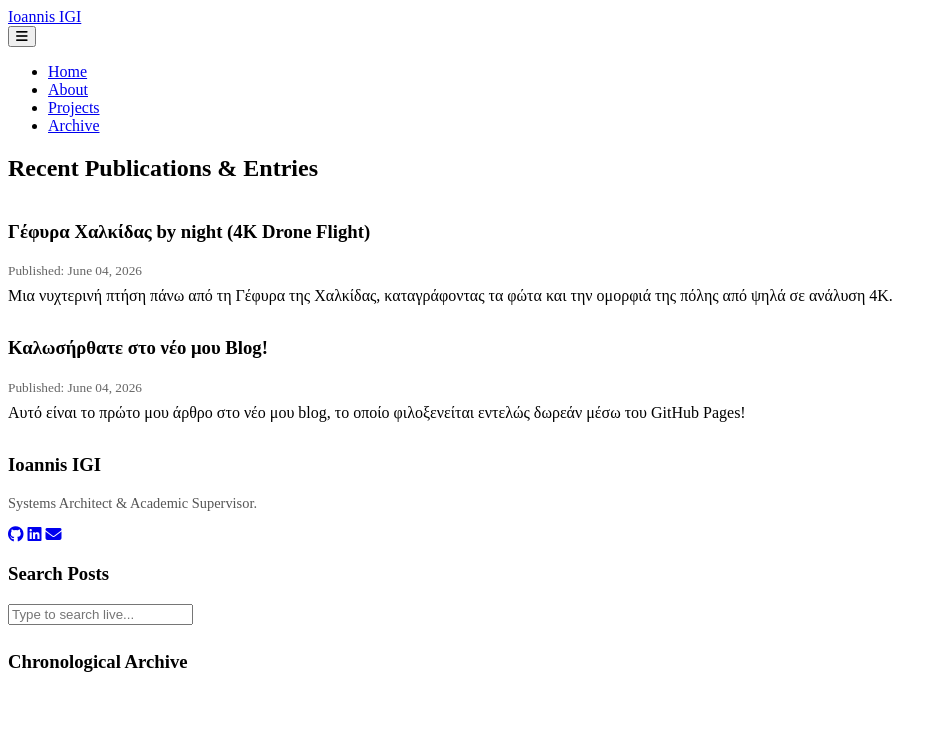
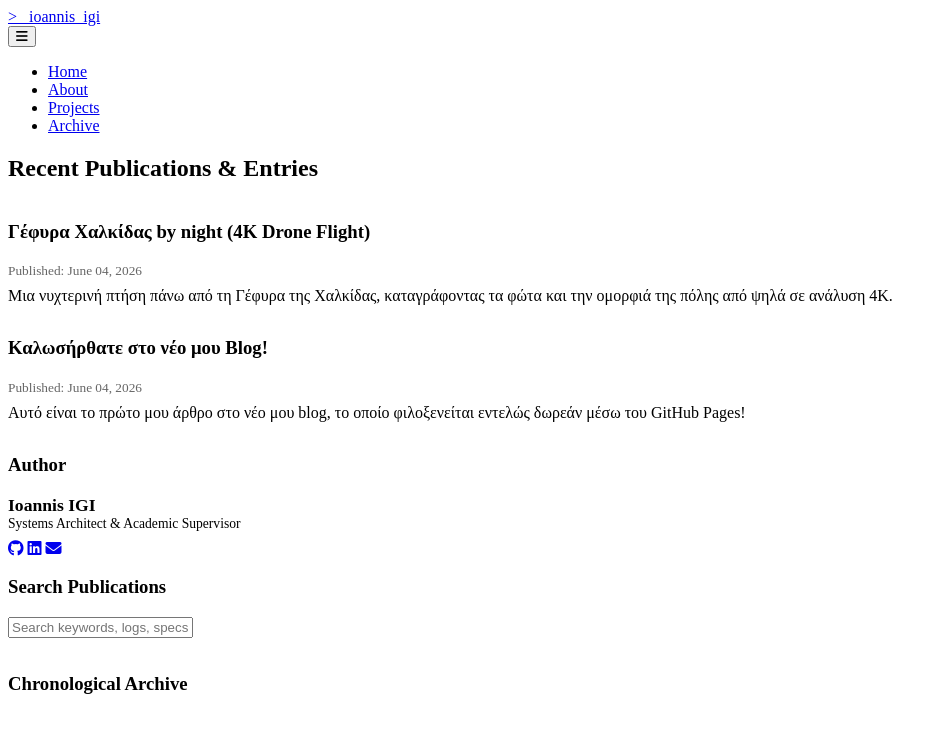
Before and after one commit to IoannisIn/ioannisin.github.io, a Jekyll site: the page built from index.html, in a window 1280 px wide. Shown: the top 733 px of the page, without its empty margins (0-947 px from the left). Built offline with Jekyll 4.4.1, drawn with Linux system fonts in a browser that asks for light colours; a style sheet for code colours, icons or effects is not loaded.

Commit message:
Refactor default layout with updated SEO and navigation

```diff
--- a/_layouts/default.html
+++ b/_layouts/default.html
@@ -9,70 +9,74 @@
   <link rel="stylesheet" href="{{ '/assets/css/styles.css' | relative_url }}">
   <link rel="canonical" href="{{ page.url | absolute_url }}">
 
+  <!-- UI Icons Layer -->
   <link rel="stylesheet" href="https://cdnjs.cloudflare.com/ajax/libs/font-awesome/6.4.0/css/all.min.css" media="print" onload="this.media='all'">
   <link rel="stylesheet" href="https://cdn.jsdelivr.net/gh/jpswalsh/academicons@1/css/academicons.min.css" media="print" onload="this.media='all'">
 
-  <meta property="og:site_name" content="{{ site.title }}">
+  <!-- SEO Graph Matrix -->
   <meta property="og:title" content="{{ page.title | default: site.title }}">
-  <meta property="og:type" content="{% if page.layout == 'post' %}article{% else %}website{% endif %}">
+  <meta property="og:type" content="website">
   <meta property="og:url" content="{{ page.url | absolute_url }}">
 
   <script type="application/ld+json">
   {
     "@context": "https://schema.org",
-    "@type": "{% if page.layout == 'post' %}TechArticle{% else %}WebSite{% endif %}",
-    "headline": "{{ page.title | default: site.title }}",
-    "url": "{{ page.url | absolute_url }}",
-    "author": {
-      "@type": "Person",
-      "name": "Ioannis IGI"
-    }
+    "@type": "WebSite",
+    "headline": "{{ site.title }}",
+    "url": "{{ site.url }}"
   }
   </script>
 </head>
 <body>
 
-  <header class="header-nav">
-    <div class="logo"><a href="{{ '/' | relative_url }}">{{ site.title }}</a></div>
-    <button class="menu-toggle" id="menu-btn" aria-label="Toggle Navigation Menu">
+  <nav class="navbar">
+    <div class="logo"><a href="{{ '/' | relative_url }}">&gt;_ ioannis_igi</a></div>
+    <button class="menu-toggle" id="menu-toggle-btn" aria-label="Toggle Menu">
       <i class="fas fa-bars"></i>
     </button>
-    <ul class="nav-links" id="nav-menu">
+    <ul class="nav-links" id="navbar-menu">
       <li><a href="{{ '/' | relative_url }}">Home</a></li>
       <li><a href="{{ '/about.html' | relative_url }}">About</a></li>
       <li><a href="{{ '/projects.html' | relative_url }}">Projects</a></li>
       <li><a href="{{ '/archive.html' | relative_url }}">Archive</a></li>
     </ul>
-  </header>
+  </nav>
 
-  <div class="container">
+  <div class="main-wrapper">
+    <!-- Main Content Stream (Left Side) -->
     <main>
       {{ content }}
     </main>
 
-    <aside>
-      <div class="widget">
-        <h3>Ioannis IGI</h3>
-        <p style="font-size: 0.9rem; color: #555;">Systems Architect & Academic Supervisor.</p>
-        <div class="social-grid">
-          <a href="https://github.com/IoannisIn" target="_blank" rel="noopener" aria-label="GitHub Profile"><i class="fab fa-github"></i></a>
-          <a href="#" target="_blank" rel="noopener" aria-label="LinkedIn Profile"><i class="fab fa-linkedin"></i></a>
-          <a href="#" target="_blank" rel="noopener" aria-label="Google Scholar Profile"><i class="ai ai-google-scholar"></i></a>
-          <a href="#" target="_blank" rel="noopener" aria-label="ORCID Author Identifier"><i class="ai ai-orcid"></i></a>
-          <a href="mailto:your-email@example.com" aria-label="Direct Email"><i class="fas fa-envelope"></i></a>
+    <!-- Refined Engineering Sidebar (Right Side) -->
+    <aside class="sidebar-layout">
+      <!-- Profile Info -->
+      <div class="sidebar-widget">
+        <h3>Author</h3>
+        <div style="font-weight: 700; font-size: 1.1rem;">Ioannis IGI</div>
+        <div style="color: var(--text-muted); font-size: 0.85rem; margin-bottom: 0.5rem;">Systems Architect & Academic Supervisor</div>
+        <div class="social-icons">
+          <a href="https://github.com/IoannisIn" target="_blank" rel="noopener" aria-label="GitHub"><i class="fab fa-github"></i></a>
+          <a href="#" target="_blank" rel="noopener" aria-label="LinkedIn"><i class="fab fa-linkedin"></i></a>
+          <a href="#" target="_blank" rel="noopener" aria-label="Google Scholar"><i class="ai ai-google-scholar"></i></a>
+          <a href="#" target="_blank" rel="noopener" aria-label="ORCID"><i class="ai ai-orcid"></i></a>
+          <a href="mailto:your-email@example.com" aria-label="Email"><i class="fas fa-envelope"></i></a>
         </div>
       </div>
 
-      <div class="widget">
-        <h3>Search Posts</h3>
-        <input type="text" id="sidebar-search" class="search-input" placeholder="Type to search live..." aria-label="Search posts">
-        <div id="search-dropdown" style="margin-top:0.5rem; max-height:300px; overflow-y:auto;"></div>
+      <!-- Search Widget Execution -->
+      <div class="sidebar-widget">
+        <h3>Search Publications</h3>
+        <input type="text" id="tech-search" class="search-input" placeholder="Search keywords, logs, specs..." aria-label="Search posts">
+        <div id="search-output-box" style="margin-top: 1rem; max-height: 250px; overflow-y: auto;"></div>
       </div>
 
-      <div class="widget">
+      <!-- Archive Group Index -->
+      <div class="sidebar-widget">
         <h3>Chronological Archive</h3>
-        <ul class="archive-list" id="sidebar-archive">
-          </ul>
+        <ul class="archive-ul" id="dynamic-archive-list">
+          <!-- Populated instantly from posts.json -->
+        </ul>
       </div>
     </aside>
   </div>
```
